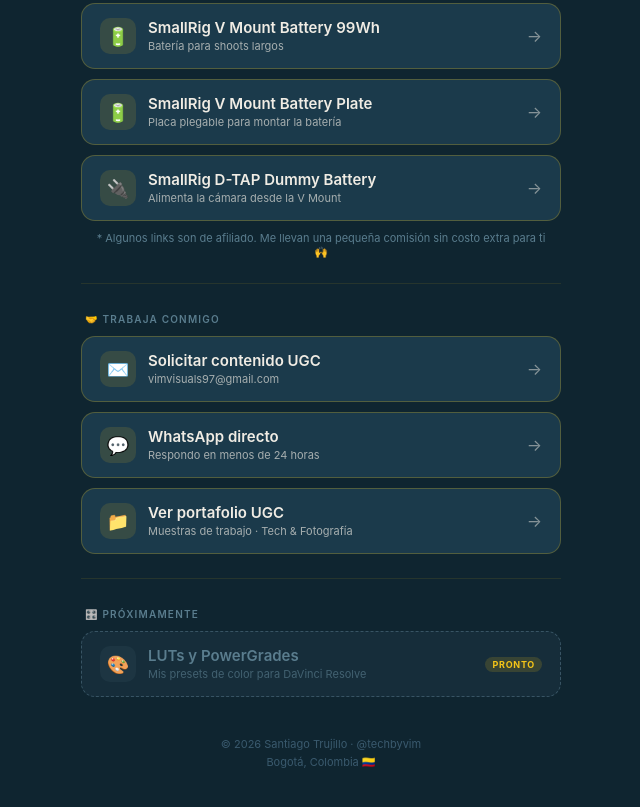
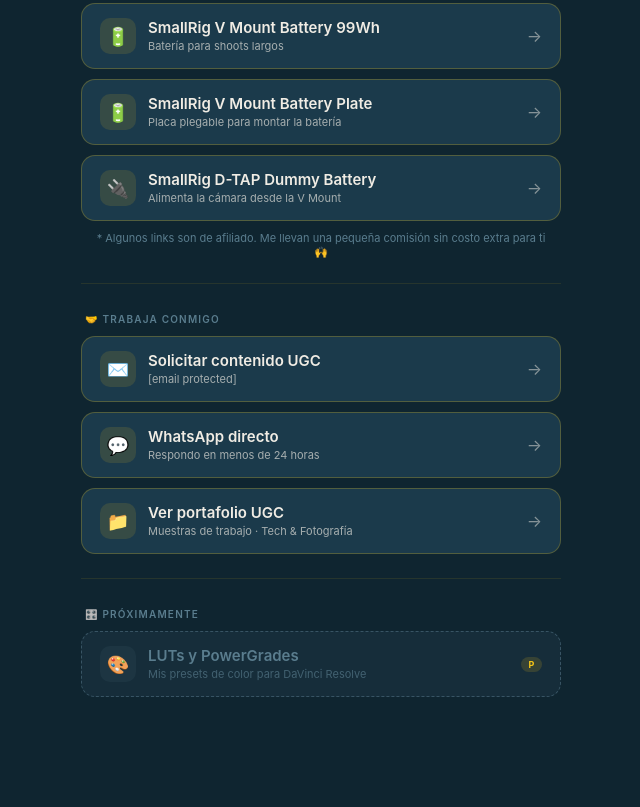
Before and after one commit to vimvisuals97-droid/-techbyvim.github.io, a plain HTML site: page index.html in a window 1280 px wide. Shown: the part 1047-1854 px from the top of the page, without its empty margins (319-959 px from the left). After the commit the page ends 1818 px from the top, so only its background shows below. Drawn offline with Linux system fonts and the light colour scheme.

Commit message:
Add files via upload

```diff
--- a/index.html
+++ b/index.html
@@ -223,7 +223,7 @@
 
   <!-- Header -->
   <div class="header">
-    <div class="avatar">TV</div>
+    <div class="avatar"><img src="Foto_portada.jpg" alt="Santiago"></div>
     <p class="name">Santiago Trujillo</p>
     <p class="handle">@techbyvim</p>
     <p class="tagline">Filmmaker convertido en creador UGC<br>📷 Tech · Fotografía · Video · Bogotá 🇨🇴</p>
@@ -348,11 +348,11 @@
   <!-- Trabaja conmigo -->
   <p class="section-label">🤝 Trabaja conmigo</p>
 
-  <a href="mailto:vimvisuals97@gmail.com?subject=Colaboración UGC — [Nombre de tu marca]" class="btn btn-secondary">
+  <a href="/cdn-cgi/l/email-protection#1066797d66796365717c63292750777d71797c3e737f7d2f6365727a7573642d537f7c71727f62717379d3a37e3045575330f29084304b5e7f7d726275307475306465307d716273714d" class="btn btn-secondary">
     <div class="btn-icon">✉️</div>
     <div class="btn-text">
       <span class="btn-title">Solicitar contenido UGC</span>
-      <span class="btn-sub">vimvisuals97@gmail.com</span>
+      <span class="btn-sub"><span class="__cf_email__" data-cfemail="eb9d82869d82989e8a8798d2dcab8c868a8287c5888486">[email&#160;protected]</span></span>
     </div>
     <span class="btn-arrow">→</span>
   </a>
@@ -386,14 +386,4 @@
       <span class="btn-title">LUTs y PowerGrades</span>
       <span class="btn-sub">Mis presets de color para DaVinci Resolve</span>
     </div>
-    <span class="badge-soon">Pronto</span>
-  </div>
-
-  <div class="footer">
-    <p>© 2026 Santiago Trujillo · @techbyvim</p>
-    <p style="margin-top:4px;">Bogotá, Colombia 🇨🇴</p>
-  </div>
-
-</div>
-</body>
-</html>
+    <span class="badge-soon">P
```
